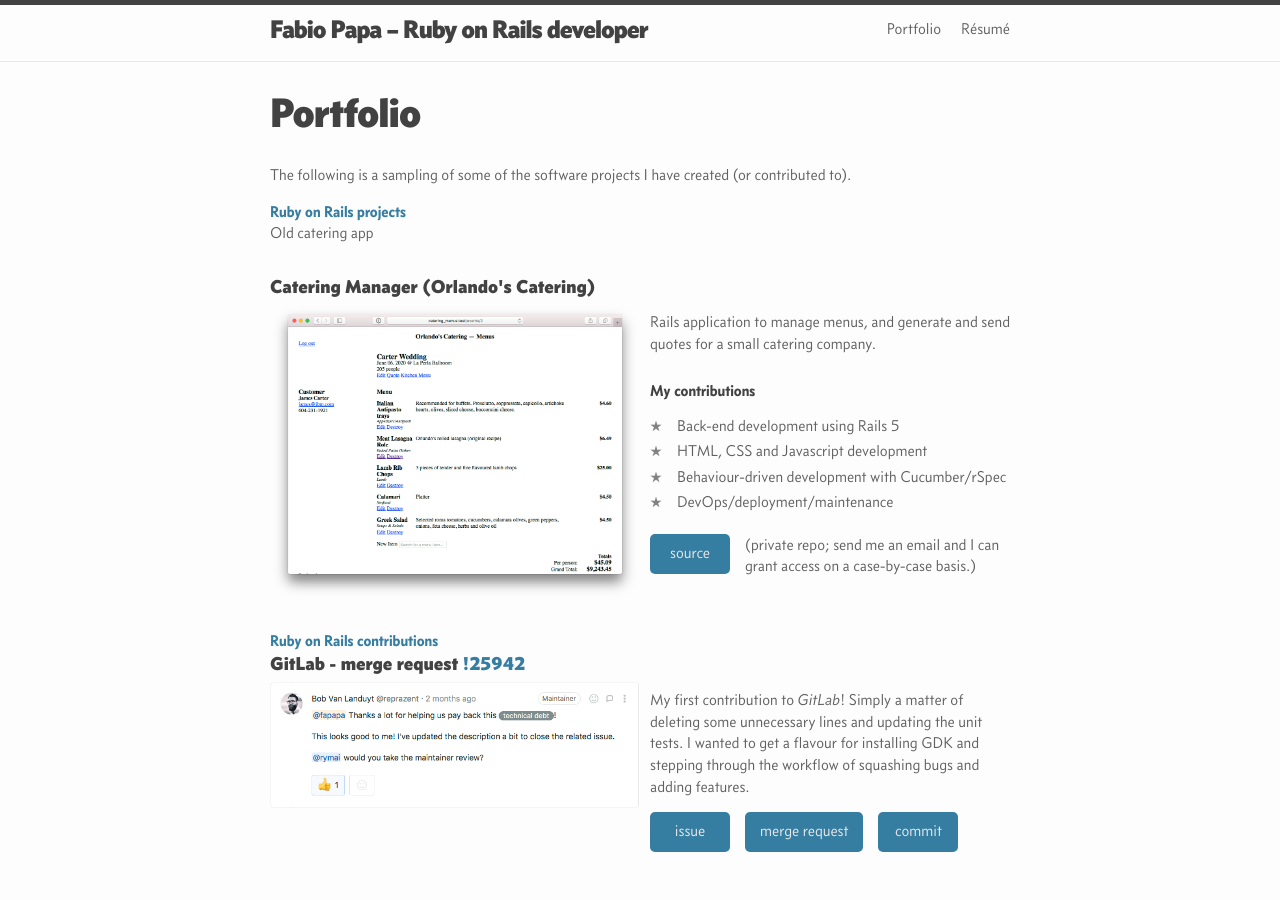
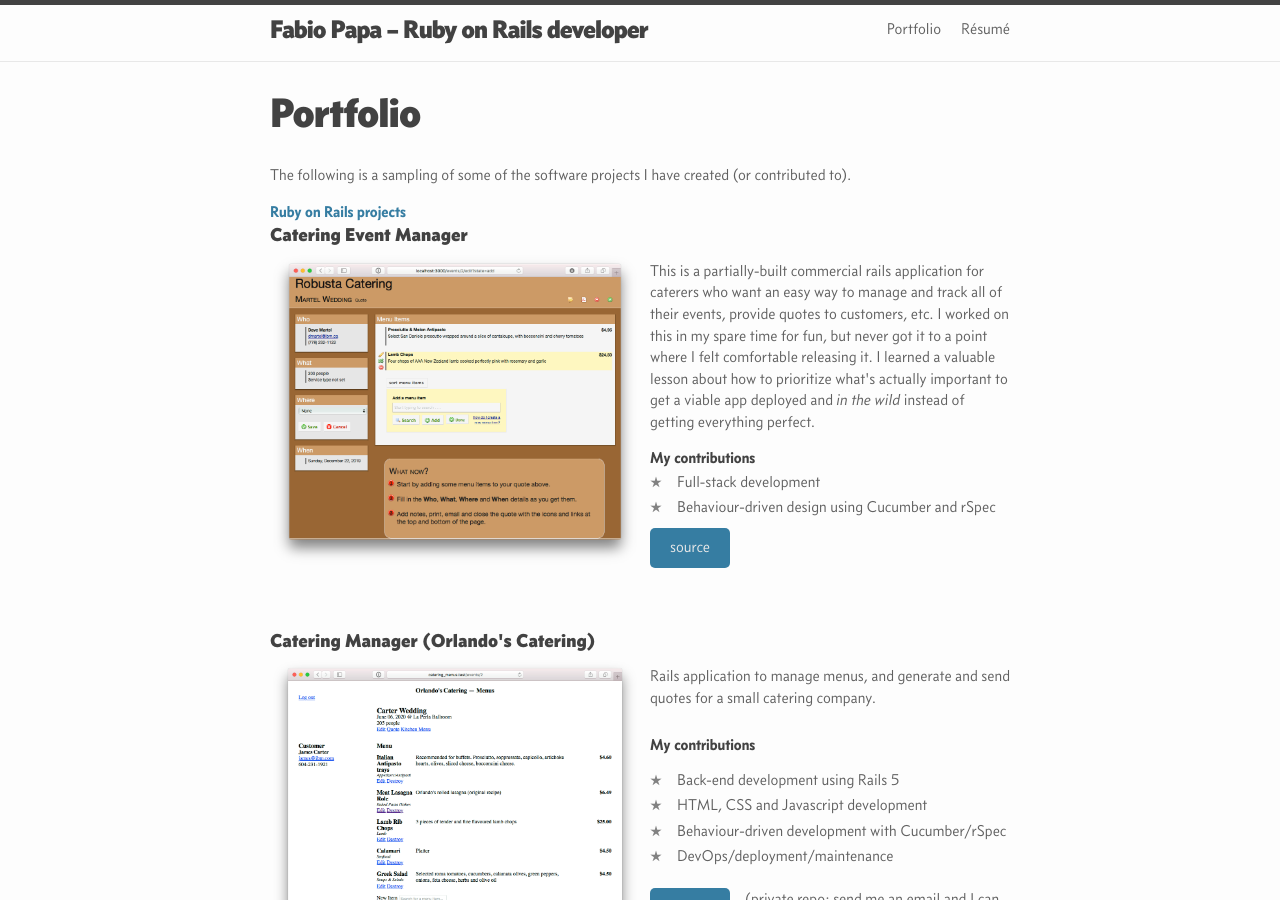
Before and after one commit to fapapa/fapapa.github.io, a Jekyll site: the page built from portfolio.md, in a window 1280 px wide and 900 px high. Built offline with Jekyll 4.4.1, drawn with Linux system fonts in a browser that asks for light colours.

Commit message:
Add the Catrr project to the portfolio

```diff
--- a/portfolio.md
+++ b/portfolio.md
@@ -9,7 +9,28 @@ contributed to).
 
 # Ruby on Rails projects
 <ul>
-<li>Old catering app</li>
+<li>
+<h2 class="project">Catering Event Manager</h2>
+<img alt="Catrr: a catering event manager" src="/assets/catrr_quote-screenshot.png"/>
+<p class="description">
+
+  This is a partially-built commercial rails application for caterers who want
+  an easy way to manage and track all of their events, provide quotes to
+  customers, etc. I worked on this in my spare time for fun, but never got it to
+  a point where I felt comfortable releasing it. I learned a valuable lesson
+  about how to prioritize what's actually important to get a viable app deployed
+  and <em>in the wild</em> instead of getting everything perfect.
+
+</p>
+<h3>My contributions</h3>
+<ul>
+  <li>Full-stack development</li>
+  <li>Behaviour-driven design using Cucumber and rSpec</li>
+</ul>
+<p class="source">
+<a href="https://github.com/fapapa/em1.git">source</a>
+</p>
+</li>
 <li>
 <h2 class="project">Catering Manager (Orlando's Catering)</h2>
 <img alt="Catering Manager app screenshot" src="/assets/catering_manager-screenshot.png"/>
```
Also changed, not shown: assets/catrr_quote-screenshot.png (added).
